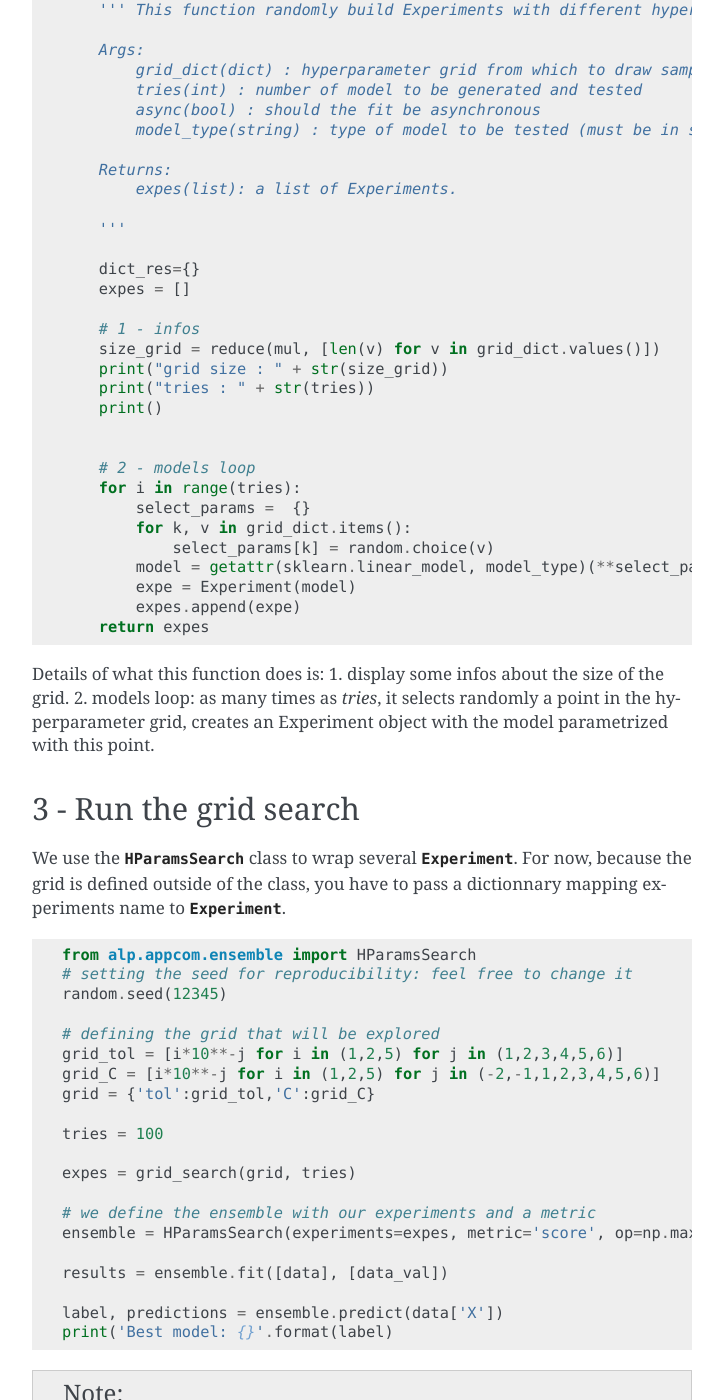
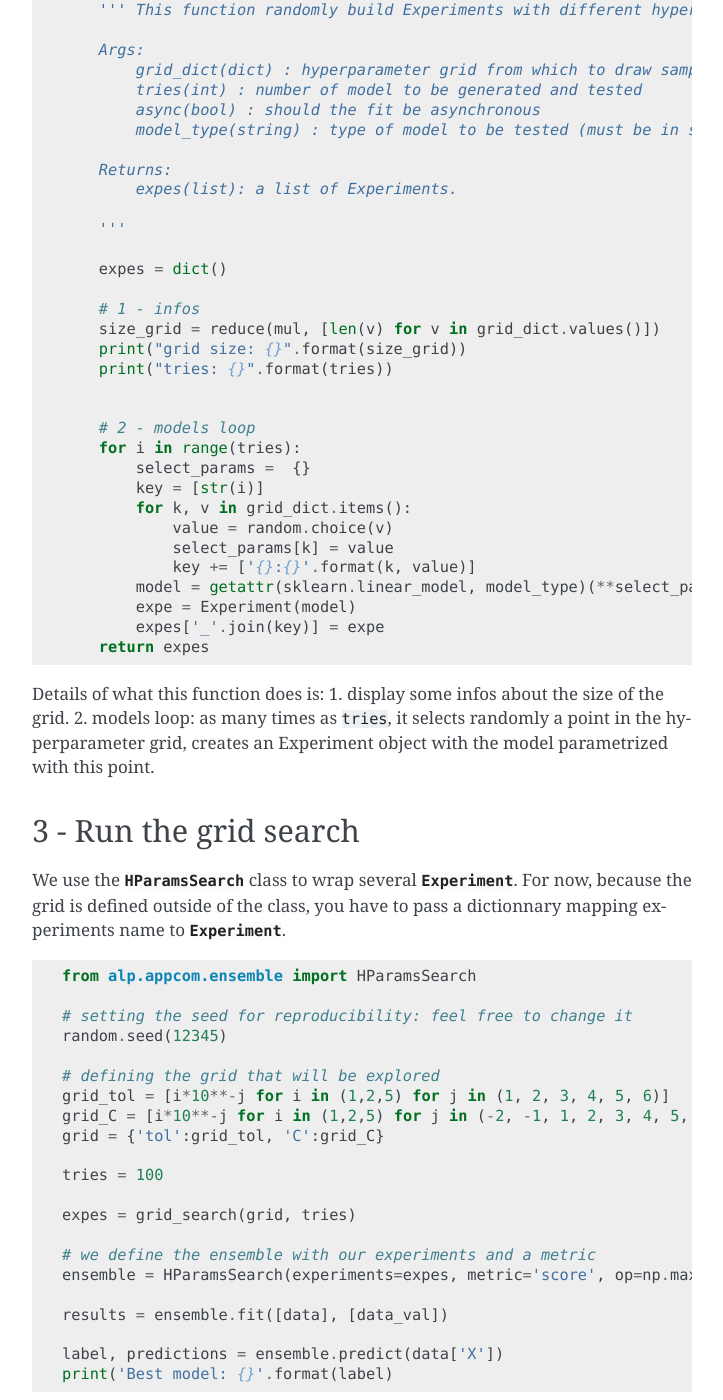
Before and after one commit to tboquet/python-alp, a Sphinx documentation site: the page built from docs/Tutorials/tuto1.rst, in a window 1280 px wide and 1400 px high, scrolled down 1185 px. Shown: the whole window, without its empty margins (388-1111 px from the left). Built offline with Sphinx 7.4.7, drawn with Linux system fonts in a browser that asks for light colours; some of the changed text lies outside the part shown.

Commit message:
* style + typos

```diff
--- a/README.rst
+++ b/README.rst
@@ -51,7 +51,7 @@ Generate a base configuration:
 
     alp --verbose genconfig --outdir=/path/to/a/directory
 
-Launche the services::
+Launche the services:
 
 .. code-block:: bash
 
@@ -64,7 +64,7 @@ Check the status of your containers:
     alp --verbose status /path/to/a/directory
 
 
-Log in to the Jupyter notebook you just launched in your browser @ `localhost:440` using the password `default`.
+Log in to the Jupyter notebook you just launched in your browser @ :code:`localhost:440` using the password :code:`default`.
 
 Launch some experiments!
 
--- a/docs/Setup/config_CLI_launch.rst
+++ b/docs/Setup/config_CLI_launch.rst
@@ -19,11 +19,11 @@ Generating a new configuration is as easy as:
 
 
 The command will generate a base configuration with one controler, one scikit learn worker and one keras worker.
-We specify the output directory where we want to write the three configuration files. The first file `alpdb.json` defines the connection between the database of models and other containers. The second file `alpapp.json` defines the connections between the broker, its database and the other containers. The third file `containers.json` defines all the containers of the architecture. The linking is automatically done and ALP will use the newly created files to launch a new instance.
+We specify the output directory where we want to write the three configuration files. The first file :code:`alpdb.json` defines the connection between the database of models and other containers. The second file :code:`alpapp.json` defines the connections between the broker, its database and the other containers. The third file :code:`containers.json` defines all the containers of the architecture. The linking is automatically done and ALP will use the newly created files to launch a new instance.
 
 In any case, verify that the ports that you want to use are free for the broker to communicate with the monitoring containers and for the jupyter notebooks (if any) to run.
 
-To start all the services you can use `alp service start`:
+To start all the services you can use :code:`alp service start`:
 
 .. code-block:: bash
 
@@ -36,4 +36,4 @@ You can then take a look at the status of the containers:
     alp --verbose status /path/to/a/directory
 
 
-You should be able to access the Jupyter notebook on the port `440` of the machine where you launched the services.
+You should be able to access the Jupyter notebook on the port :code:`440` of the machine where you launched the services.
--- a/docs/Tutorials/tuto1.rst
+++ b/docs/Tutorials/tuto1.rst
@@ -64,30 +64,31 @@ Let us first define an helper function.
 
         '''
 
-        dict_res={}
-        expes = []
+        expes = dict()
 
         # 1 - infos
         size_grid = reduce(mul, [len(v) for v in grid_dict.values()])
-        print("grid size : " + str(size_grid))
-        print("tries : " + str(tries))
-        print()
+        print("grid size: {}".format(size_grid))
+        print("tries: {}".format(tries))
 
 
         # 2 - models loop
         for i in range(tries):
             select_params =  {}
+            key = [str(i)]
             for k, v in grid_dict.items():
-                select_params[k] = random.choice(v)
+                value = random.choice(v)
+                select_params[k] = value
+                key += ['{}:{}'.format(k, value)]
             model = getattr(sklearn.linear_model, model_type)(**select_params)
             expe = Experiment(model)
-            expes.append(expe)
+            expes['_'.join(key)] = expe
         return expes
 
 
 Details of what this function does is:
 1. display some infos about the size of the grid.
-2. models loop: as many times as `tries`, it selects randomly a point in the hyperparameter grid, creates an Experiment object with the model parametrized with this point.
+2. models loop: as many times as :code:`tries`, it selects randomly a point in the hyperparameter grid, creates an Experiment object with the model parametrized with this point.
 
 
 
@@ -100,13 +101,14 @@ For now, because the grid is defined outside of the class, you have to pass a di
 .. code:: python
 
     from alp.appcom.ensemble import HParamsSearch
+
     # setting the seed for reproducibility: feel free to change it
     random.seed(12345)
 
     # defining the grid that will be explored
-    grid_tol = [i*10**-j for i in (1,2,5) for j in (1,2,3,4,5,6)]
-    grid_C = [i*10**-j for i in (1,2,5) for j in (-2,-1,1,2,3,4,5,6)]
-    grid = {'tol':grid_tol,'C':grid_C}
+    grid_tol = [i*10**-j for i in (1,2,5) for j in (1, 2, 3, 4, 5, 6)]
+    grid_C = [i*10**-j for i in (1,2,5) for j in (-2, -1, 1, 2, 3, 4, 5, 6)]
+    grid = {'tol':grid_tol, 'C':grid_C}
 
     tries = 100
 
@@ -145,8 +147,8 @@ The accuracy of the best model is decent (one mistake over 25 points).
 
 .. code:: python
 
-    pred_best_new = Expe_best.predict(X_test_new)
-    print(sklearn.metrics.accuracy_score(pred_best_new,data_new["y"]))
+    label, predictions = ensemble.predict(data_new['X'])
+    print('Best model: {}'.format(label))
 
 
 .. parsed-literal::
@@ -158,10 +160,10 @@ We can now create an untuned model (C=1 by default) and assess its precision on
 .. code:: python
 
     model = sklearn.linear_model.LogisticRegression()
-    Expe = Experiment(model)
-    Expe.fit([data],[data_val])
-    pred_worst_new = Expe.predict(X_test_new)
-    print(sklearn.metrics.accuracy_score(pred_worst_new,data_new["y"]))
+    expe = Experiment(model)
+    expe.fit([data], [data_val])
+    pred_worst_new = expe.predict(X_test_new)
+    print(sklearn.metrics.accuracy_score(pred_worst_new, data_new["y"]))
 
 
 .. parsed-literal::
--- a/docs/Tutorials/tuto2.rst
+++ b/docs/Tutorials/tuto2.rst
@@ -229,8 +229,6 @@ validate a certain model.
     Expe.fit([data,more_data],[None,some_more_data])
 
 
-
-
 .. parsed-literal::
 
     ({'data_id': '2767007837282c3da5a86cfe41b57cce',
--- a/docs/Tutorials/tuto4.rst
+++ b/docs/Tutorials/tuto4.rst
@@ -196,4 +196,4 @@ After wrapping the model in an :meth:`alp.appcom.core.Experiment`, we call the :
 
     Why do we wrap this class and all the dependencies?
 
-    We use dill to be able to serialize object but unfortunatly, handling class with inheritance is not doable. It's also easier to pass the information about all the dependencies of the object. All the dependencies and your custom objects will be instanciated during the evaluation of the function so that it will be available in the `__main__`. This way the information could be sent to workers without problems.
+    We use dill to be able to serialize object but unfortunatly, handling class with inheritance is not doable. It's also easier to pass the information about all the dependencies of the object. All the dependencies and your custom objects will be instanciated during the evaluation of the function so that it will be available in the :code:`__main__`. This way the information could be sent to workers without problems.
```
Also changed, not shown: docs/Tutorials/tuto0.rst (+4 -4 lines).
